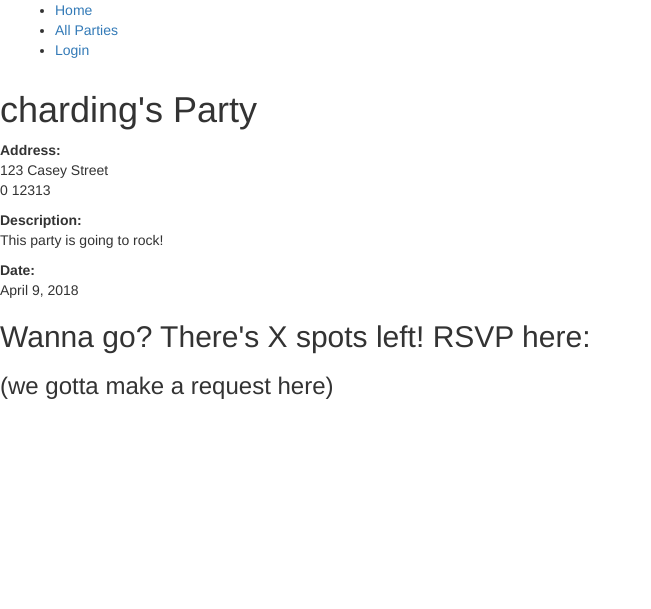
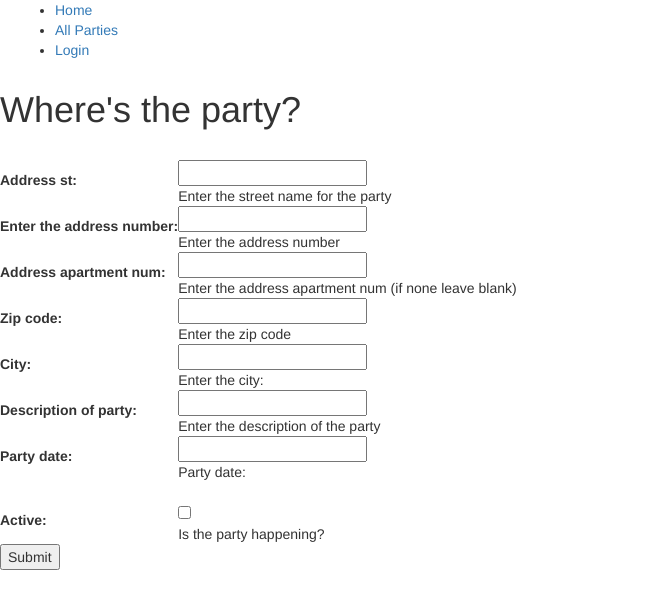
Before and after one commit to CRHarding/party_house, a Django app: page /party/party-details/1 in a window 1280 px wide. Shown: the top 609 px of the page, without its empty margins (0-651 px from the left). Run offline with Django 3.2, Linux system fonts and the light colour scheme; data comes from the database, SQL or seed files in the repository; some libraries are stand-ins or nearby versions.

Commit message:
Finishing up implementations, cleaning up

```diff
--- a/party_house/party/models.py
+++ b/party_house/party/models.py
@@ -1,17 +1,18 @@
 from django.db import models
 from django.contrib.auth.models import User
-
+from django.urls import reverse
+from datetime import date
 
 class PartyInformation(models.Model):
-    address_st = models.CharField(max_length=100, help_text="Enter the street name for the party")
+    address_st = models.CharField(max_length=100, help_text="Enter the street name for the party", blank=False)
     address_num = models.IntegerField(help_text="Enter the house address number, if none leave blank", blank=False)
     address_apt_num = models.CharField(max_length = 5, blank=True)
     address_zip = models.IntegerField(help_text="Enter the zip for the address", blank=False)
     address_city = models.CharField(max_length = 100, blank=False)
     description = models.CharField(max_length=750, help_text="Enter a description of the party (750 max characters!)", blank=False)
     date_of_party = models.DateField('Party Date', blank=False)
-    active = models.BooleanField(help_text="Is the party active? True or False")
-    creator = models.ForeignKey(User, related_name = 'creator_id', on_delete=models.SET_NULL, null=True)
+    active = models.BooleanField(help_text="Is the party active?", blank=False)
+    creator = models.CharField(max_length=100, blank=False)
 
     def get_absolute_url(self):
         return reverse('party-information-detail', args=[str(self.id)])
@@ -24,8 +25,8 @@ class Party(models.Model):
     party_thrower_id = models.ForeignKey(User, related_name='party_thrower_id', on_delete=models.SET_NULL, null=True)
     party_goer_id = models.ForeignKey(User, related_name = 'party_goer_id', on_delete=models.SET_NULL, null=True)
     applications = models.IntegerField(blank=True)
-    status = models.IntegerField(blank=False, help_text="1 for pending, 2 for accepted, 3 for rejected")
-    attended=models.BooleanField(blank=True)
+    status = models.IntegerField(default=1, help_text="1 for pending, 2 for accepted, 3 for rejected")
+    attended=models.BooleanField(default=False)
 
     def get_absolute_url(self):
         return reverse('party-detail', args=[str(self.id)])
--- a/party_house/party/templates/party/partyinformation_detail.html
+++ b/party_house/party/templates/party/partyinformation_detail.html
@@ -9,4 +9,13 @@
 
   <h2>Wanna go? There's X spots left! RSVP here: </h2>
   <h3>(we gotta make a request here)</h3>
+  <form action="" method="post">
+      {% csrf_token %}
+      <table>
+        <input type="hidden" name="party_thrower_id" required  id="id_party_thrower_id" value={{party_information.creator}}>
+        <input type="hidden" name="party_goer_id" required  id="id_party_goer_id" value={{user.username}}>
+        <input type="hidden" name="party_information_id" required  id="id_party_information_id" value={{partyinformation.id}}>
+      </table>
+    <input type="submit" value="Go!" />
+  </form>
 {% endblock %}
--- a/party_house/party/templates/party/partyinformation_form.html
+++ b/party_house/party/templates/party/partyinformation_form.html
@@ -6,10 +6,94 @@
 
 <form action="" method="post">
     {% csrf_token %}
-    <table>
-    {{ form.as_table }}
-    </table>
-    <input type="submit" value="Submit" />
-
+  <table>
+    <tr>
+      <th>
+        <label for="id_address_st">Address st:</label>
+      </th>
+      <td>
+        <input type="text" name="address_st" maxlength="100" required id="id_address_st">
+        <br>
+        <span class="helptext">Enter the street name for the party</span>
+      </td>
+    </tr>
+    <tr>
+      <th>
+        <label for="id_address_num">Enter the address number:</label>
+      </th>
+      <td>
+      <input type="number" name="address_num" required id="id_address_num">
+        <br>
+        <span class="helptext">Enter the address number</span>
+      </td>
+    </tr>
+    <tr>
+      <th>
+        <label for="id_address_apt_num">Address apartment num:</label>
+      </th>
+      <td>
+        <input type="text" name="address_apt_num" maxlength="5" required="" id="id_address_st">
+        <br>
+        <span class="helptext">Enter the address apartment num (if none leave blank)</span>
+      </td>
+    </tr>
+    <tr>
+      <th>
+        <label for="id_address_zip">Zip code:</label>
+      </th>
+      <td>
+        <input type="number" name="address_zip" required id="id_address_zip">
+        <br>
+        <span class="helptext">Enter the zip code</span>
+      </td>
+    </tr>
+    <tr>
+      <th>
+        <label for="id_address_city">City: </label>
+      </th>
+      <td>
+        <input type="text" name="address_city" maxlength="100" required id="id_address_city">
+        <br>
+        <span class="helptext">Enter the city: </span>
+      </td>
+    </tr>
+    <tr>
+      <th>
+        <label for="id_description">Description of party: </label>
+      </th>
+      <td>
+        <input type="text" name="description" maxlength="750" required id="id_description">
+        <br>
+        <span class="helptext">Enter the description of the party</span>
+      </td>
+    </tr>
+    <tr>
+      <th>
+        <label for="id_date_of_party">Party date: </label>
+      </th>
+      <td>
+        <input type="text" name="date_of_party" required id="id_date_of_party">
+        <br>
+        <span class="helptext">Party date: </span>
+      </td>
+    </tr>
+    <tr>
+      <td>
+        <input type="hidden" name="creator" required  id="id_creator" value={{user.username}}>
+        <br>
+      </td>
+    </tr>
+    <tr>
+      <th>
+        <label for="id_active">Active: </label>
+      </th>
+      <td>
+        <input type="checkbox" name="active" required= id="id_active">
+        <br>
+        <span class="helptext">Is the party happening?</span>
+      </td>
+    </tr>
+  </table>
+  <input type="submit" value="Submit" />
 </form>
 {% endblock %}
--- a/party_house/party/templates/party/partyinformation_list.html
+++ b/party_house/party/templates/party/partyinformation_list.html
@@ -1,7 +1,7 @@
 {% extends "base_generic.html" %}
 
 {% block content %}
-
+{{ user }}
   <h1>PROFILE PAGE</h1>
   {% if thumbs %}
     {% for thumb in thumbs %}
--- a/party_house/party/views.py
+++ b/party_house/party/views.py
@@ -49,5 +49,13 @@
 
 from django.views import generic
 
-class PartyDetailView(generic.DetailView):
+class PartyDetailView(CreateView):
     model = PartyInformation
+    fields = []
+    reverse_lazy('index')
+
+    def get_context_data(self, **kwargs):
+        context = super(PartyDetailView, self).get_context_data(**kwargs)
+        context['party_thrower_id'] = PartyInformation.creator
+        context['party_information_id'] = PartyInformation.id
+        return context
```
Also changed, not shown: party_house/db.sqlite3, party_house/party/migrations/0007_auto_20180408_2134.py (added), party_house/party/migrations/0008_auto_20180408_2157.py (added).
